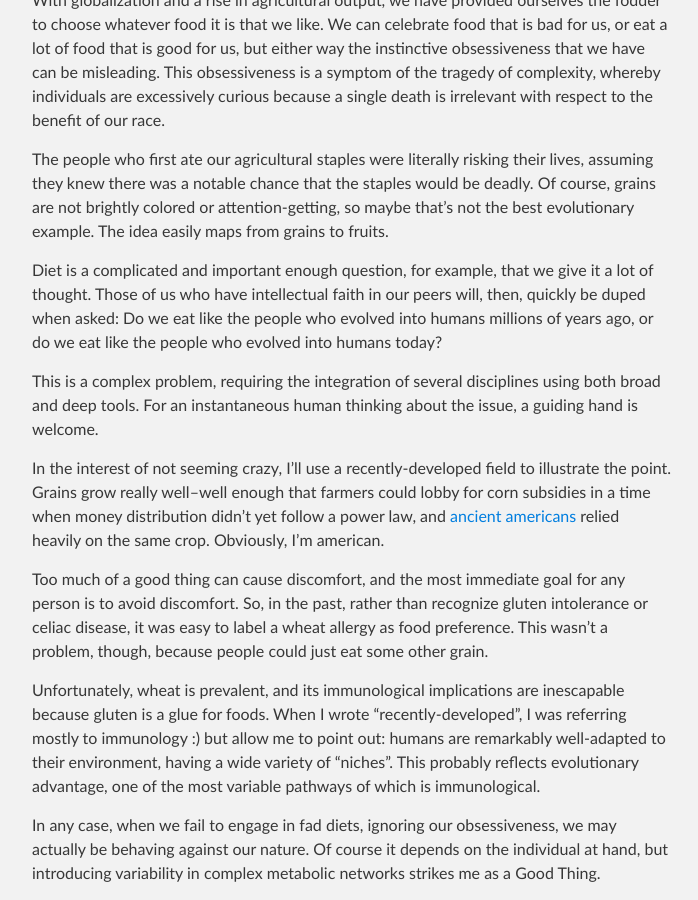
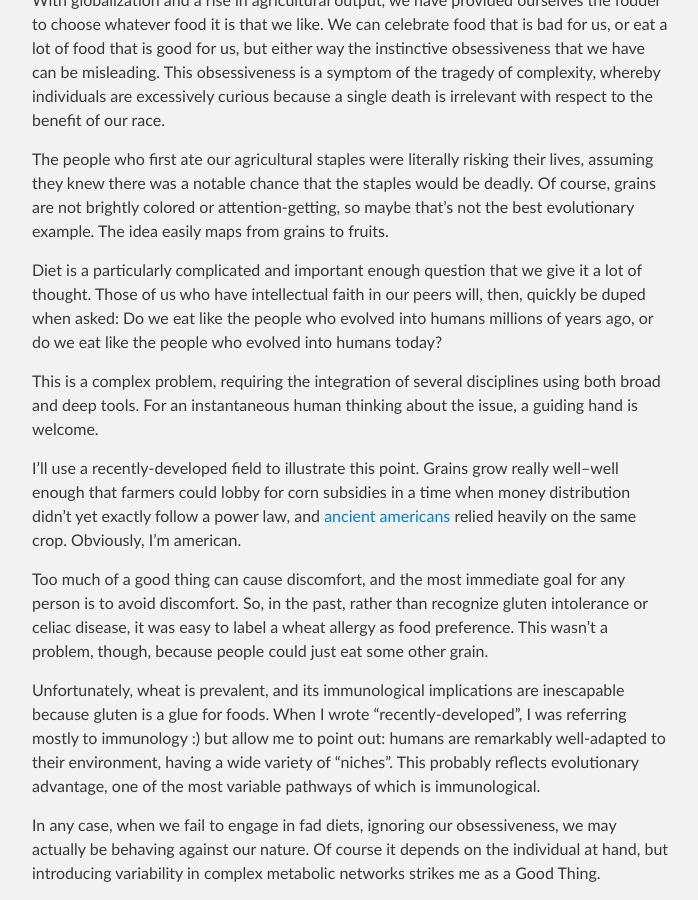
Before and after one commit to mustafaascha/mustafaascha.github.io, a Jekyll site: the page built from _posts/2017-03-04-variable-diets.md, in a window 1280 px wide and 900 px high, scrolled down 444 px. Shown: the whole window, without its empty margins (288-986 px from the left). Built offline with Jekyll 4.4.1, drawn with Linux system fonts in a browser that asks for light colours.

Commit message:
Update 2017-03-04-variable-diets.md

```diff
--- a/_posts/2017-03-04-variable-diets.md
+++ b/_posts/2017-03-04-variable-diets.md
@@ -12,11 +12,11 @@ With globalization and a rise in agricultural output, we have provided ourselves
 
 The people who first ate our agricultural staples were literally risking their lives, assuming they knew there was a notable chance that the staples would be deadly. Of course, grains are not brightly colored or attention-getting, so maybe that's not the best evolutionary example. The idea easily maps from grains to fruits.
 
-Diet is a complicated and important enough question, for example, that we give it a lot of thought. Those of us who have intellectual faith in our peers will, then, quickly be duped when asked: Do we eat like the people who evolved into humans millions of years ago, or do we eat like the people who evolved into humans today?
+Diet is a particularly complicated and important enough question that we give it a lot of thought. Those of us who have intellectual faith in our peers will, then, quickly be duped when asked: Do we eat like the people who evolved into humans millions of years ago, or do we eat like the people who evolved into humans today?
 
 This is a complex problem, requiring the integration of several disciplines using both broad and deep tools. For an instantaneous human thinking about the issue, a guiding hand is welcome.
 
-In the interest of not seeming crazy, I'll use a recently-developed field to illustrate the point. Grains grow really well--well enough that farmers could lobby for corn subsidies in a time when money distribution didn't yet follow a power law, and [ancient americans](https://en.wikipedia.org/wiki/Agriculture_in_Mesoamerica) relied heavily on the same crop. Obviously, I'm american.
+I'll use a recently-developed field to illustrate this point. Grains grow really well--well enough that farmers could lobby for corn subsidies in a time when money distribution didn't yet exactly follow a power law, and [ancient americans](https://en.wikipedia.org/wiki/Agriculture_in_Mesoamerica) relied heavily on the same crop. Obviously, I'm american.
 
 Too much of a good thing can cause discomfort, and the most immediate goal for any person is to avoid discomfort. So, in the past, rather than recognize gluten intolerance or celiac disease, it was easy to label a wheat allergy as food preference. This wasn't a problem, though, because people could just eat some other grain.
 
```
